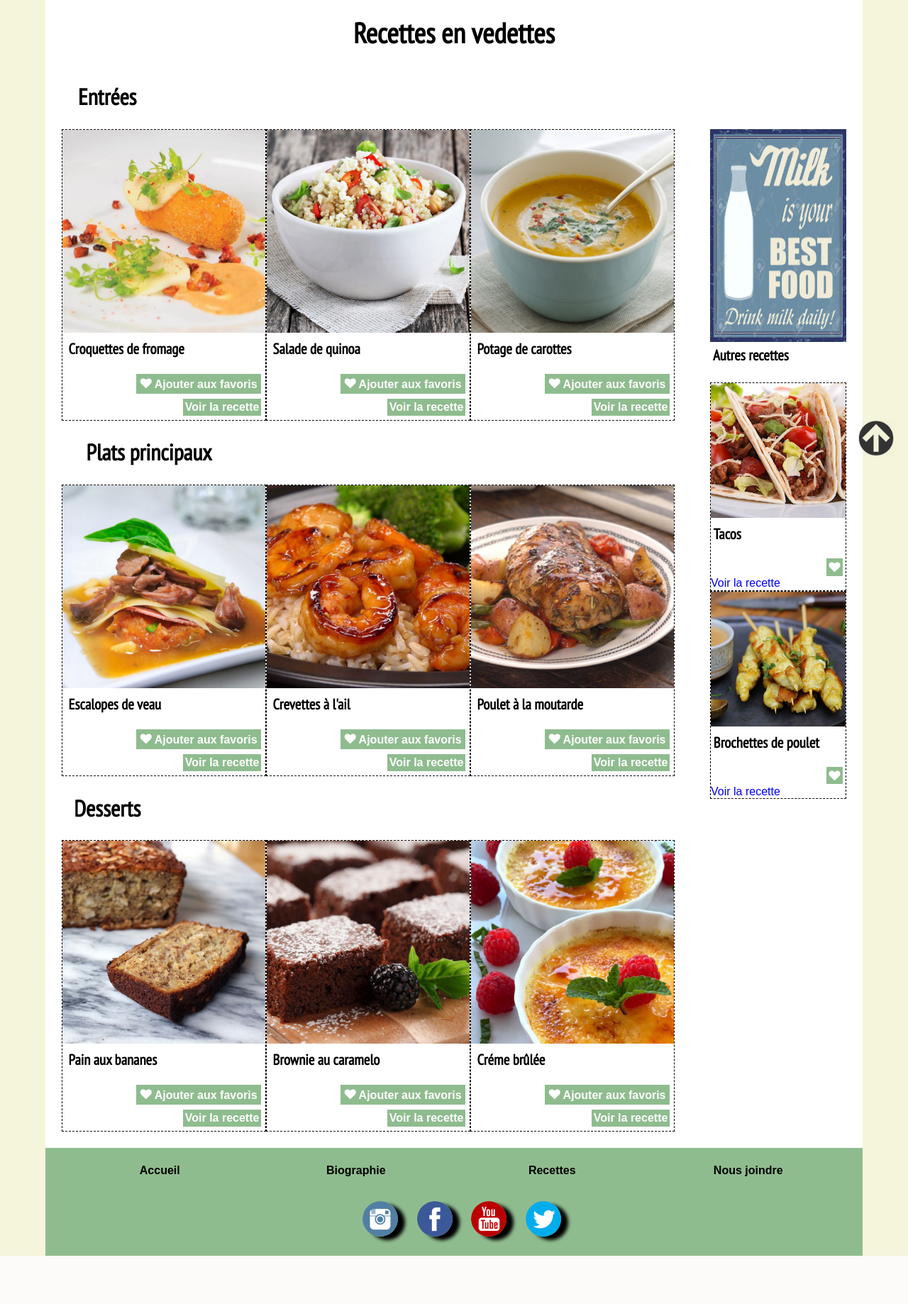
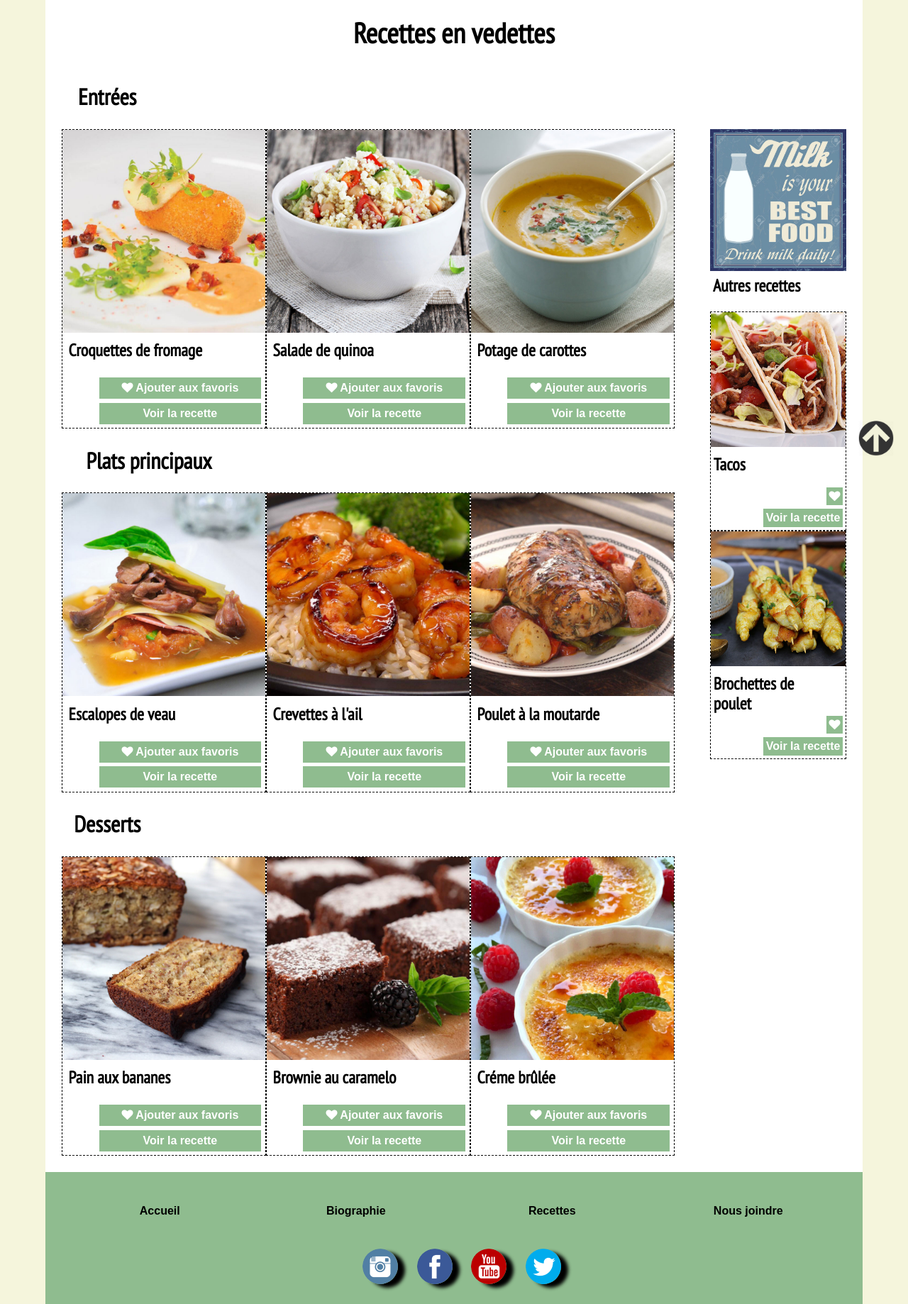
Before and after one commit to starkoi/projet-final, a PHP site: page /index.php?page=details in a window 1280 px wide. Shown: the part 127-1965 px from the top of the page at 71% size. Before the commit the page ends 1897 px from the top, so only its background shows below. Run offline with PHP 8.4, Linux system fonts and the light colour scheme; data comes from the database, SQL or seed files in the repository; data that the repository does not hold is empty; some libraries are stand-ins or nearby versions; some web fonts are replaced.

Commit message:
css de index,detail et favoris

```diff
--- a/style/main.css
+++ b/style/main.css
@@ -211,7 +215,8 @@ h2{
 }
 h3{
     font-family: 'PT Sans Narrow', sans-serif;
-    font-size: 1.4em;
+    font-size: 1.5em;
+    width: 90%;
 }
 a, p{
     font-family: 'Muli', sans-serif;
@@ -235,7 +240,6 @@ main{
 #main_accueil h3{
     float:left;
     margin:0 0 0 3%;
-    font-size: 1.3em;
 }
 .h3_index{
     display: inline-block;
@@ -256,14 +260,16 @@ main{
     margin-bottom: 2%;
 }
 #main_accueil .favoris_index:hover{
-    color: red;
+    color: orangered;
 }
 #main_accueil .favoris_index {
+    display: inline-block;
     background-color: darkseagreen;
     color: white;
     font-weight: bold;
     padding: 2%;
-    margin-right: 2%;
+    text-align: center;
+    width: 100%;
 }
 #main_accueil .aside_recettes{
     display: none;
@@ -299,11 +305,12 @@ main{
 .en_savoir_plus{
     color: white;
     background-color: darkseagreen;
-    padding: 1%;
-    float: right;
-    display: inline;
-    margin:2%;
+    padding: 2% 3%;
+    display: inline-block;
+    margin-bottom: 2%;
     font-weight: bold;
+    text-align: center;
+    width: 100%;
 }
 .en_savoir_plus:hover{
     color: black;
@@ -693,7 +705,7 @@ footer{
     float: left;
     color: black;
     font-weight: bold;
-    padding-bottom: 1%;
+    margin: 2% 0;
 }
 #navfooter ul li a:hover{
     color: white;
@@ -860,16 +873,47 @@ footer{
         position: static;
         height: 150px;
     }
+    #main_accueil .favoris_index{
+        width: 80%;
+        text-align: center;
+        float: right;
+        margin-right: 2%;
+    }
+    .en_savoir_plus{
+        width: 80%;
+        text-align: center;
+        float: right;
+        margin-right: 2%;
+    }
+    .en_savoir_plus_aside{
+        background-color: darkseagreen;
+        color: white;
+        text-align: center;
+        font-weight: bold;
+        float: right;
+        padding: 2%;
+        margin: 2% 2% 2% 0;
+    }
 
     /*************BIOGRAPHIE TABLETTE***************/
 
     .section_gauche {
+        margin-top: 2%;
         display: inline;
         float: left;
+        margin-left: 2%;
     }
     .section_droite{
         display: inline;
         float: right;
+        margin-right: 2%;
+        margin-top: 2%;
+    }
+    .logo_librairies{
+        margin: 2% 2% 2% 0;
+    }
+    #main_bio p{
+        margin: 0;
     }
 
     /******************PAGE RECETTES TABLETTE********/
@@ -1078,21 +1122,20 @@ footer{
 
     /***ACCUEIL***/
     .pub_lait{
-        height: 300px;
+        height: 200px;
     }
 
     /*************PAGE RECETTES*******************************/
 
     .ajouter-favori-recettes{
         display: block;
-        float: right;
         margin: 2% 2% 3% 0;
         background-color: darkseagreen;
         padding: 2%;
         font-weight: bold;
         color: white;
-        width: 180px;
-        text-align: right;
+        width: 80%;
+        text-align: center;
     }
 
     .en-savoir-plus-recettes{
```
Also changed, not shown: other parts of style/main.css (+47 -37 lines).
